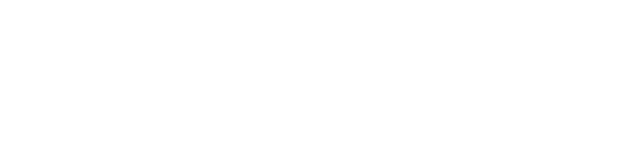
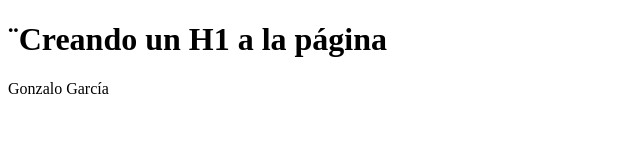
Before and after one commit to Gonz64/primer_repositorio, a plain HTML site: page index.html in a window 1280 px wide. Shown: the whole page, without its empty margins (0-640 px from the left). Drawn offline with Linux system fonts and the light colour scheme.

Commit message:
Commit de pruebas para agregar estructura HTML

```diff
--- a/index.html
+++ b/index.html
@@ -7,6 +7,7 @@
     <title>Document</title>
 </head>
 <body>
-
+    <h1>¨Creando un H1 a la página</h1>
+    <div class="container">Gonzalo García</div>
 </body>
 </html>
```
Also changed, not shown: 1 other file.
